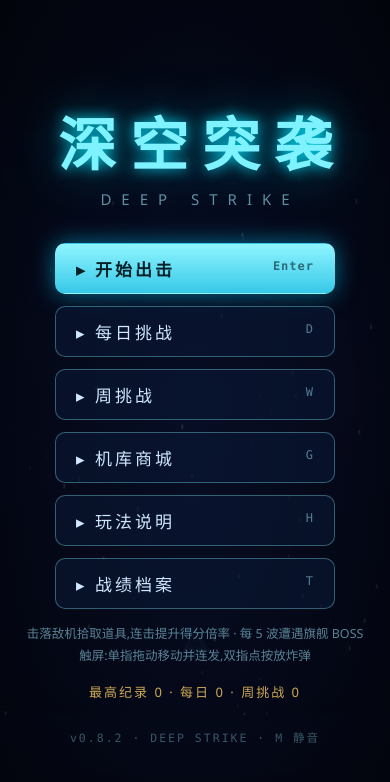
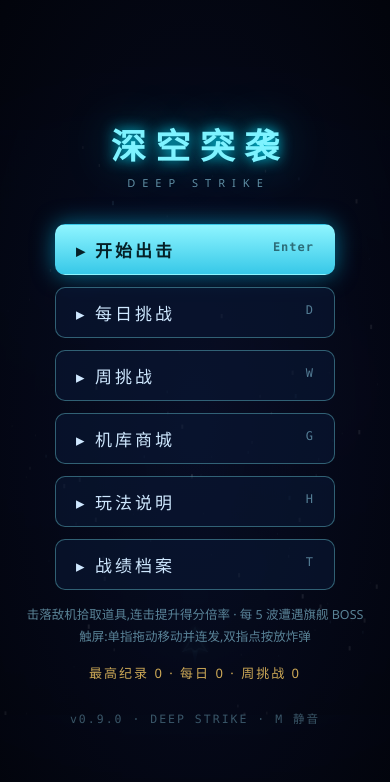
Before and after one commit to KK-Irving/deep-strike, a plain HTML site: page index.html in a window 390 px wide. Drawn offline with Linux system fonts and the light colour scheme.

Commit message:
v0.9.0: UI 布局优化 — 滚动安全居中,任意窗口尺寸内容完整可达
- 修复:浮层 justify-content:center + 外层 overflow:hidden 导致内容超高时
  上下同时裁切且无法滚动(商城/说明/档案/结算页在小窗口显示不全的根源)
- 改为弹性占位符安全居中:内容不足时垂直居中,超高时浮层自动转为可滚动
- 响应式标题:h1/h2/副标题随窗口宽度 clamp 缩放,窄窗口不再横向溢出
- 面板/卡片行窄屏适配(min(430px, calc(100vw-28px)));商城网格窄屏两列;
  画布增加 100vw/vh 安全边界;滚动条样式霓虹化
- 验证:420/360px 模拟视口下全部页面可滚动触底(shop/help/stats/main);
  商城页 1280×720 截图确认机体造型与布局

```diff
--- a/css/style.css
+++ b/css/style.css
@@ -11,6 +11,7 @@ body {
   display: block; background: #05070f;
   box-shadow: 0 0 80px rgba(0, 150, 255, 0.18);
   touch-action: none;
+  max-width: 100vw; max-height: 100vh;
 }
 
 /* 触屏炸弹键:仅在检测到触屏输入后显示 */
@@ -30,23 +31,30 @@ body.touch-ui .bomb-btn { display: flex; }
 
 .overlay {
   position: fixed; inset: 0; z-index: 10;
-  display: flex; flex-direction: column; align-items: center; justify-content: center;
+  display: flex; flex-direction: column; align-items: center;
+  overflow-y: auto;
   background: radial-gradient(ellipse at center, rgba(8, 14, 38, 0.88), rgba(2, 4, 12, 0.95));
-  text-align: center; padding: 24px;
+  text-align: center; padding: 20px 14px;
+  scrollbar-width: thin; scrollbar-color: rgba(126,243,255,0.3) transparent;
 }
+.overlay::-webkit-scrollbar { width: 6px; }
+.overlay::-webkit-scrollbar-thumb { background: rgba(126,243,255,0.3); border-radius: 3px; }
+/* 弹性占位符:内容不足时垂直居中,超高时可整体滚动(安全居中) */
+.overlay::before, .overlay::after { content: ''; flex: 1 0 12px; }
+.overlay > * { flex-shrink: 0; }
 .hidden { display: none !important; }
 
 h1 {
-  font-size: 58px; letter-spacing: 14px; text-indent: 14px;
+  font-size: clamp(34px, 9vw, 58px); letter-spacing: clamp(6px, 2.4vw, 14px); text-indent: clamp(6px, 2.4vw, 14px);
   color: #7ef3ff;
   text-shadow: 0 0 14px rgba(0, 229, 255, 0.9), 0 0 50px rgba(0, 229, 255, 0.4);
 }
 .subtitle {
-  margin-top: 6px; font-size: 15px; letter-spacing: 10px; text-indent: 10px;
+  margin-top: 6px; font-size: clamp(11px, 2.6vw, 15px); letter-spacing: clamp(4px, 1.8vw, 10px); text-indent: clamp(4px, 1.8vw, 10px);
   color: rgba(159, 232, 255, 0.6);
 }
 h2 {
-  font-size: 34px; letter-spacing: 6px; color: #7ef3ff;
+  font-size: clamp(24px, 6vw, 34px); letter-spacing: clamp(3px, 1.2vw, 6px); color: #7ef3ff;
   text-shadow: 0 0 16px rgba(0, 229, 255, 0.7); margin-bottom: 10px;
 }
 .over-title { color: #ff5577 !important; text-shadow: 0 0 18px rgba(255, 51, 85, 0.8) !important; }
@@ -93,13 +101,13 @@ h2 {
 
 /* ---------- 说明 / 档案面板 ---------- */
 .panel {
-  margin: 26px 0 8px; padding: 18px 26px;
+  margin: 22px 0 8px; padding: 16px 20px;
   border: 1px solid rgba(126, 243, 255, 0.25);
   border-radius: 12px;
   background: rgba(10, 20, 45, 0.5);
-  max-width: 430px;
+  max-width: min(430px, calc(100vw - 28px));
 }
-.panel.scroll { max-height: 62vh; overflow-y: auto; }
+.panel.scroll { max-height: 58vh; overflow-y: auto; }
 .sec-title {
   margin: 10px 0 8px; font-size: 14px; letter-spacing: 6px;
   color: #7ef3ff; text-shadow: 0 0 10px rgba(0, 229, 255, 0.5);
@@ -141,7 +149,7 @@ h2 {
   text-shadow: 0 0 18px rgba(255, 209, 102, 0.8) !important;
 }
 .lv-sub { font-size: 13px; color: rgba(159, 232, 255, 0.65); letter-spacing: 2px; margin-bottom: 6px; }
-.card-row { display: flex; flex-wrap: wrap; gap: 14px; margin: 18px 0 4px; justify-content: center; max-width: 500px; }
+.card-row { display: flex; flex-wrap: wrap; gap: 12px; margin: 18px 0 4px; justify-content: center; max-width: min(500px, 100%); }
 .card {
   width: 136px; padding: 12px 10px 10px;
   display: flex; flex-direction: column; align-items: center; gap: 6px;
@@ -202,6 +210,7 @@ h2 {
 
 /* ---------- 机库商城 ---------- */
 .shop-grid { display: grid; grid-template-columns: repeat(3, 1fr); gap: 10px; text-align: left; }
+@media (max-width: 430px) { .shop-grid:not(.grid-2) { grid-template-columns: repeat(2, 1fr); } .ach-grid { grid-template-columns: 1fr; } }
 .shop-card {
   display: flex; flex-direction: column; align-items: center; gap: 4px;
   padding: 10px 8px; border-radius: 10px;
--- a/js/version.js
+++ b/js/version.js
@@ -1,3 +1,3 @@
 'use strict';
 /* 游戏版本号 — 随每次迭代提交递增 */
-window.GAME_VERSION = 'v0.8.2';
+window.GAME_VERSION = 'v0.9.0';
```
Also changed, not shown: README.md.
